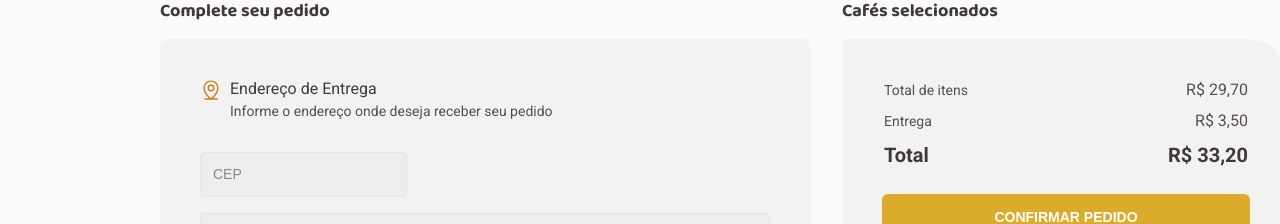
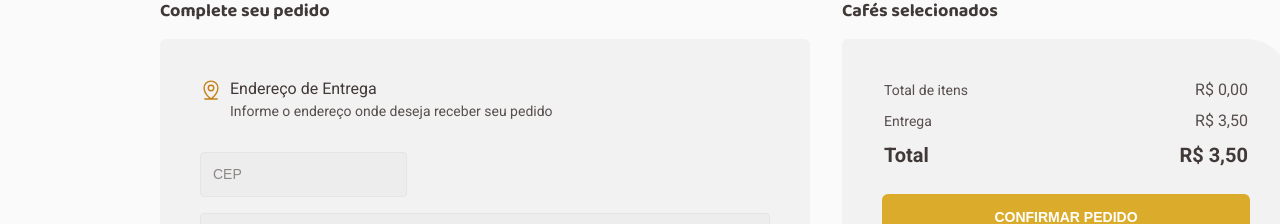
Before and after one commit to aledosreis/coffee-delivery, a React (Vite) app: page /checkout in a window 1280 px wide. Shown: the part 148-372 px from the top of the page. Built offline with nearby package versions, Linux system fonts and the light colour scheme.

Commit message:
calculate cart total price and order total price

```diff
--- a/src/pages/Checkout/index.tsx
+++ b/src/pages/Checkout/index.tsx
@@ -48,6 +48,14 @@ export function Checkout() {
       totalPrice: coffeeInfo!.price * item.quantity
     };
   });
+
+  const totalItemsPrice = coffeesInCart.reduce((previousValue, currentItem) => {
+    return (previousValue += currentItem.totalPrice)
+  }, 0)
+
+  const shippingPrice = 3.50
+
+  const totalOrder = totalItemsPrice + shippingPrice
 
   const selectedPayment = watch("paymentMethod");
 
@@ -199,15 +207,15 @@ export function Checkout() {
             <tbody>
               <tr>
                 <td>Total de itens</td>
-                <td>R$ 29,70</td>
+                <td>R$ {totalItemsPrice.toFixed(2).replace('.',',')}</td>
               </tr>
               <tr>
                 <td>Entrega</td>
-                <td>R$ 3,50</td>
+                <td>R$ {shippingPrice.toFixed(2).replace('.',',')}</td>
               </tr>
               <tr>
                 <td>Total</td>
-                <td>R$ 33,20</td>
+                <td>R$ {totalOrder.toFixed(2).replace('.',',')}</td>
               </tr>
             </tbody>
           </table>
```
